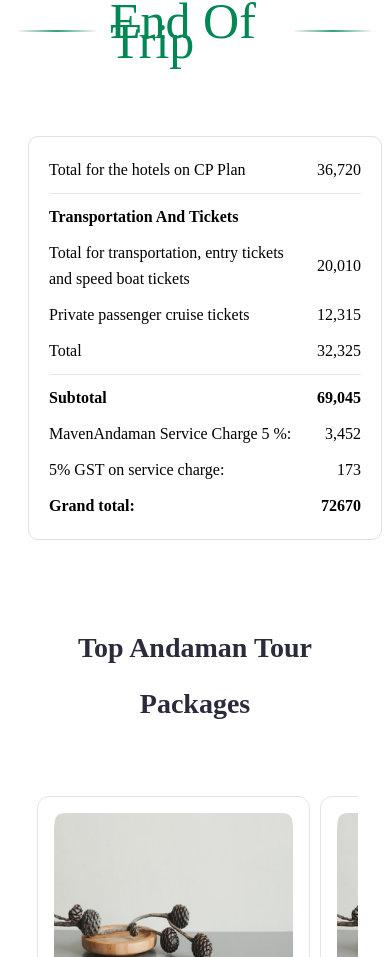
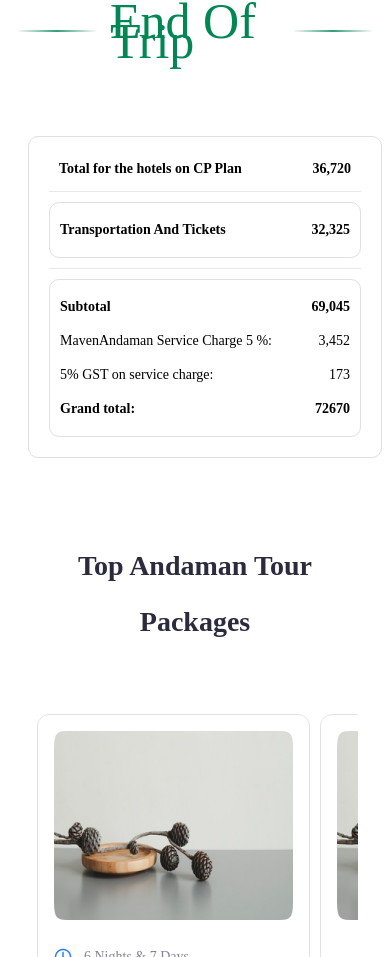
Before and after one commit to Manishrajwar/freelence, a React (Create React App) app: page /packageDetail/1 in a window 390 px wide. Shown: the part 1934-2891 px from the top of the page. Built offline with nearby package versions, Linux system fonts and the light colour scheme.

Commit message:
solve issues

```diff
--- a/src/App.js
+++ b/src/App.js
@@ -19,10 +19,6 @@ function App() {
   <Route path="/about" element={<About  />} />
   <Route path="/packages" element={<Packages  />} />
 
-
-
-
-
 </Routes>
   </div>
   );
--- a/src/components/Packagedetail/PDSec3.jsx
+++ b/src/components/Packagedetail/PDSec3.jsx
@@ -1,9 +1,17 @@
-import "./pdsec3.css"
+import { useState } from "react";
+import { motion } from "framer-motion";
+import "./pdsec3.css";
 
-function PDSec3({sectionRef2 , packageView}) {
+function PDSec3({ sectionRef2, packageView }) {
+  const [stayIsOpen, setStayIsOpen] = useState(false);
+
+  // Toggle the section open/close
+  const toggleOpen = () => {
+    setStayIsOpen(!stayIsOpen);
+  };
 
   return (
-    <div ref={sectionRef2} className='pdsec3wrap'>
+    <div ref={sectionRef2} className="pdsec3wrap">
 
       <div className="pdsec3top">
         <p></p>
@@ -13,9 +21,9 @@ function PDSec3({sectionRef2 , packageView}) {
 
       <ul className="pdsec3secodiv">
 
-          <label >
-            <p>Total for the hotels on CP Plan</p>
-            <span>{packageView?.hotelCP}</span>
+        <label className="addpaddlabel">
+          <p className="bolddtext">Total for the hotels on CP Plan</p>
+          <span className="bolddtext">{packageView?.hotelCP}</span>
         </label>
 
         <hr />
@@ -33,37 +41,92 @@ function PDSec3({sectionRef2 , packageView}) {
            ))
           }
 
-</div>
-
 <label >
            <p>Total</p>
            <span>{packageView?.packageTotal}</span>
          </label>
 
+
+
+</div>
+
+
+
+
+          <div className="staywrap2">
+            {/* Clickable header */}
+
+            <div className="cursor-pointer" onClick={toggleOpen}>
+              <p className="transheading">Transportation And Tickets <span className="showtotarans">{packageView?.packageTotal}</span></p>
+            </div>
+
+            {/* Collapsible section */}
+            <motion.div
+              className={`tran_mainContent ${stayIsOpen && "whenOpen"}`}
+              initial={{ height: 0, opacity: 0 }}
+              animate={{
+                height: stayIsOpen ? "auto" : 0,
+                opacity: stayIsOpen ? 1 : 0,
+              }}
+              transition={{ duration: 0.5, ease: "easeInOut" }}
+              style={{ overflow: "hidden" }}
+            >
+                {packageView?.transportTicket?.map((item, index) => (
+
+<>
+                  <label  key={index}>
+                    <p >{item?.title}  <span>({item?.price})</span></p>
+
+                    <span  className="disnone">{item?.price}</span>
+                  </label>
+
+    {
+      index <=0 &&
+                  <hr />
+    }
+
+</>
+                ))}
+
+                <label className="thistotalhide">
+                  <p >Total <span>({packageView?.packageTotal})</span></p>
+                  <span  className="disnone">{packageView?.packageTotal}</span>
+                </label>
+
+            </motion.div>
+          </div>
+
         <hr />
 
-          <label  className="boldlabel">
+         <div className="grand_contetn">
+
+
+        <label className="boldlabel">
           <p>Subtotal</p>
           <span>{packageView?.packageSubTotal}</span>
         </label>
-          <label >
+
+        <label>
           <p>MavenAndaman Service Charge 5 %:</p>
           <span>{packageView?.serviceCharge}</span>
         </label>
-          <label >
+
+        <label>
           <p>5% GST on service charge:</p>
           <span>{packageView?.GSTCharge}</span>
         </label>
-          <label className="boldlabel" >
+
+        <label className="boldlabel">
           <p>Grand total:</p>
           <span>{packageView?.GrandTotal}</span>
         </label>
 
+        </div>
 
       </ul>
 
     </div>
-  )
+  );
 }
 
-export default PDSec3
+export default PDSec3;
--- a/src/components/Packagedetail/pd.css
+++ b/src/components/Packagedetail/pd.css
@@ -679,7 +679,6 @@ width: 100%;
 border-radius: 10px;
 padding: 15px 23px;
 display: flex;
-/* gap: 10px; */
 flex-direction: column;
 }
 
--- a/src/components/Packagedetail/pdsec3.css
+++ b/src/components/Packagedetail/pdsec3.css
@@ -7,6 +7,9 @@
     height: 130px;
     padding: 40px 0px;
 
+}
+.bolddtext{
+    font-weight: 600 !important;
 }
     .pdsec3top p {
         border: 1px solid;
@@ -77,7 +80,6 @@ list-style: none;
 
 
 .itempriceleft{
-    /* background-color: red; */
   padding: 0px 80px 0px 0px;
 }
 
@@ -277,6 +279,101 @@ margin-top: 20px;
     font-weight: 600 !important;
 }
 
+.transheading{
+    font-family: Poppins;
+    font-size: 16px;
+    font-weight: 600;
+    line-height: 26px;
+}
+
+.tran_mainContent {
+    display: flex;
+    flex-direction: column;
+    gap: 10px;
+    overflow: hidden;
+  }
+
+  .whenOpen{
+    margin-top: 10px;
+  }
+
+  .staywrap2{
+    border: 1px solid #E1DFDF;
+width: 100%;
+
+border-radius: 10px;
+padding: 15px 10px;
+display: none;
+flex-direction: column;
+}
+
+.grand_contetn{
+    display: flex;
+    flex-direction: column;
+    gap: 10px;
+}
+
+
+.showtotarans{
+    display: none;
+}
+
+  @media (max-width:720px) {
+     .ttiwrap{
+        display: none;
+    }
+    .pdsec3secodiv label p{
+        font-size: 14px;
+        line-height: 24px;
+
+        }
+        .staywrap2{
+            display: flex;
+        }
+        .pdsec3secodiv label span {
+
+        font-size: 14px;
+        line-height: 24px;
+
+        }
+        .transheading{
+            font-size: 14px;
+            line-height: 24px;
+            display: flex;
+            align-items: center;
+            gap: 10px;
+            justify-content: space-between;
+        }
+        .tran_mainContent label{
+            display: flex;
+            align-items: center;
+
+        }
+
+       .tran_mainContent label p{
+        min-width: 100% !important;
+       }
+        .disnone{
+           display: none;
+        }
+        .grand_contetn{
+            border: 1px solid #E1DFDF;
+            border-radius: 10px;
+            padding: 15px 10px;
+        }
+        .showtotarans{
+            display: flex;
+        }
+        .thistotalhide{
+            display: none !important;
+        }
+        .addpaddlabel{
+            padding: 0px 10px;
+        }
+  }
+
+
+
 @media (max-width:550px) {
     .singlediv .headingdiv p{
         font-size: 18px;
--- a/src/pages/PackageDetail.jsx
+++ b/src/pages/PackageDetail.jsx
@@ -21,6 +21,8 @@ function PackageDetail() {
 
    const [packageView, setPackageView] = useState(null);
    const [openform , setOpenform ] = useState(false);
+   const [isInView2, setIsInView2] = useState(true);
+   const sectionRef2 = useRef(null);
 
 
    const form = useRef();
@@ -58,10 +60,6 @@ function PackageDetail() {
      }
    }, [id, navigate]);
 
-
-
-   const [isInView2, setIsInView2] = useState(true);
-   const sectionRef2 = useRef(null);
 
    useEffect(() => {
      const observer = new IntersectionObserver(
```
Also changed, not shown: src/components/Packagedetail/PDSec2.jsx (+2 -10 lines). Lines whose indentation alone changed are shown as unchanged.
